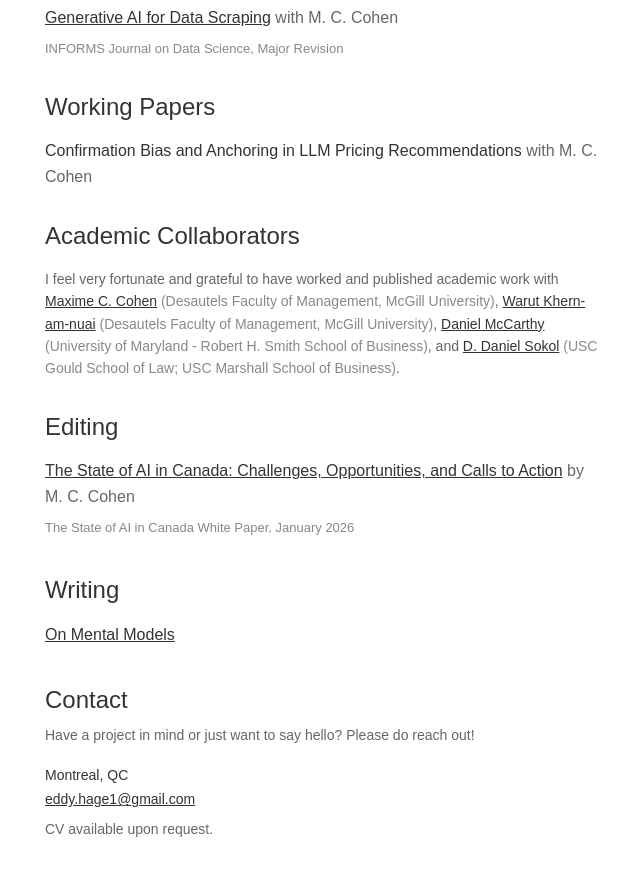
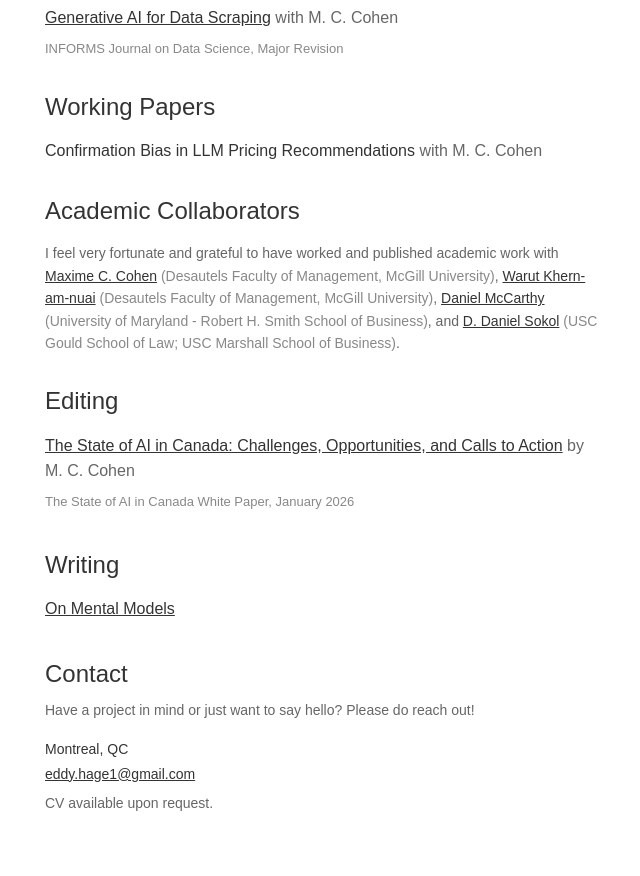
Before and after one commit to ehagey/personal-website-eddy, a React (Vite) app: page / in a window 1280 px wide. Shown: the part 1020-1896 px from the top of the page, without its empty margins (315-955 px from the left). After the commit the page ends 1874 px from the top, so only its background shows below. Built offline with nearby package versions, Linux system fonts and the light colour scheme.

Commit message:
Changes
Co-authored-by: ehagey <150868906+ehagey@users.noreply.github.com>

```diff
--- a/src/components/PublicationsSection.tsx
+++ b/src/components/PublicationsSection.tsx
@@ -136,7 +136,7 @@ const PublicationsSection = () => {
         <div style={{ fontSize: '14px', lineHeight: '1.6', color: 'var(--site-text-muted)' }}>
           <div>
             <h3 style={{ fontSize: '16px', fontWeight: '500', color: 'var(--site-text)', marginBottom: '8px' }}>
-              Confirmation Bias and Anchoring in LLM Pricing Recommendations
+              Confirmation Bias in LLM Pricing Recommendations
               <span style={{ fontWeight: 'normal', color: 'var(--site-text-muted)' }}> with M. C. Cohen</span>
             </h3>
           </div>
```
